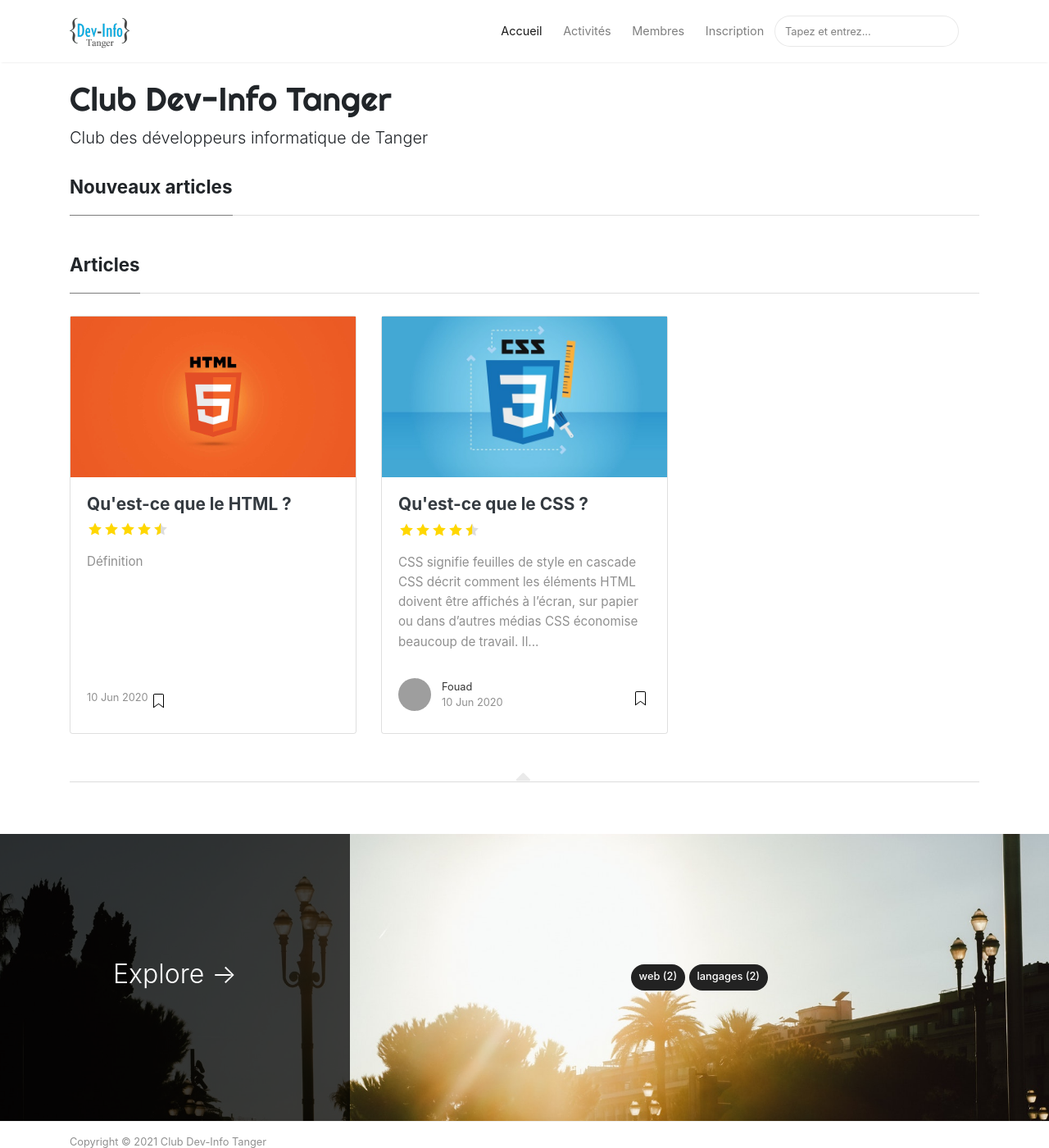
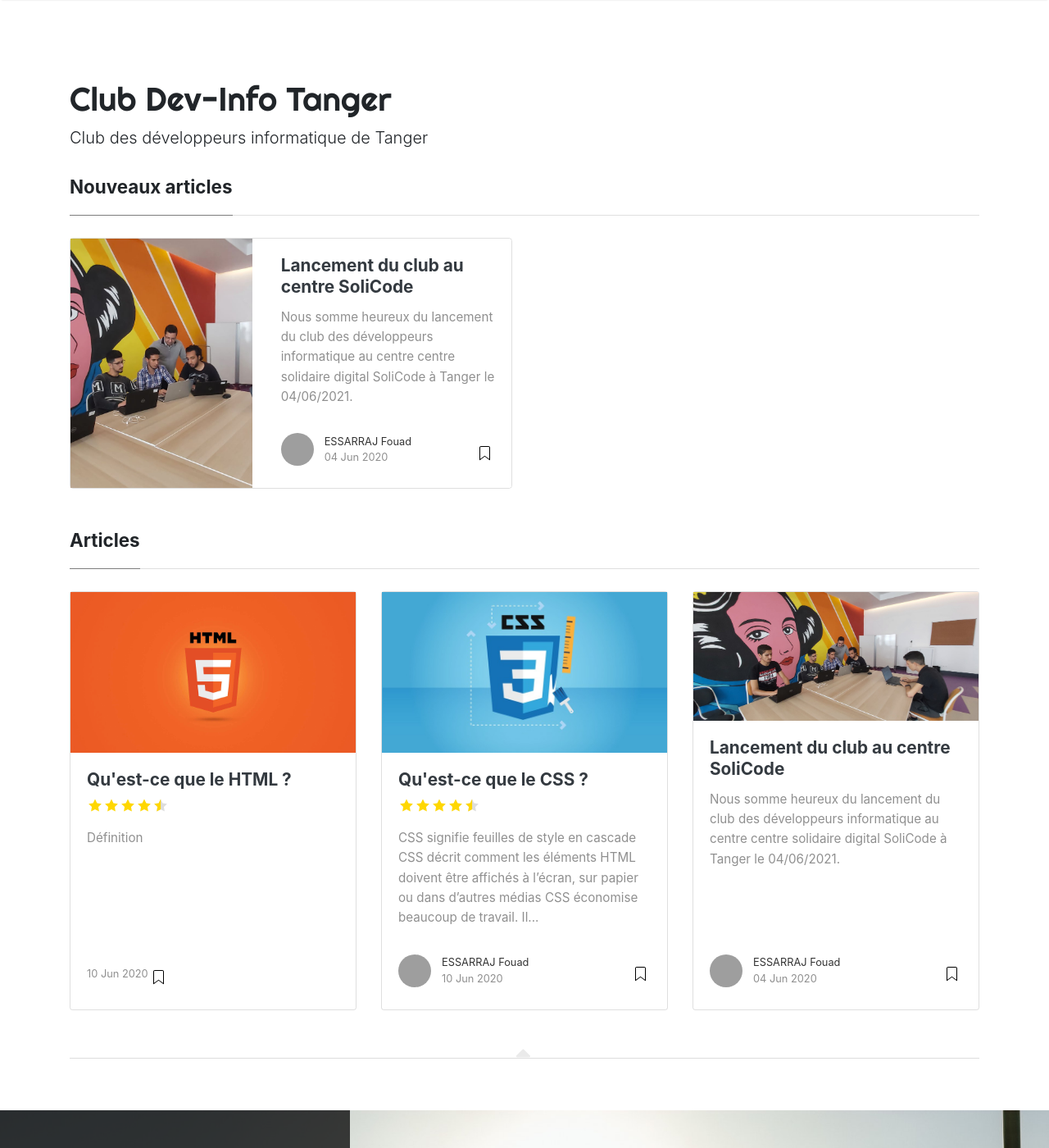
Before and after one commit to club-dev-info/club-dev-info.github.io, a Jekyll site: the page built from index.html, in a window 1280 px wide and 1400 px high. Shown: the whole window at 82% size. Built offline with Jekyll 4.4.1, drawn with Linux system fonts in a browser that asks for light colours; nearby versions of some CDN libraries; the list of posts is cut into pages by our own code; some of the changed text lies outside the part shown; grey boxes are pictures that could not be loaded.

Commit message:
création de l'article : Lancement du club au centre SoliCode

```diff
--- a/_config.yml
+++ b/_config.yml
@@ -26,16 +26,19 @@ collections:
   technologies:
     output: true
     permalink: /technologies/:title/
+  authors:
+    output: true
+    permalink: /auteurs/:title/
 
 # Authors
-authors:
-  essarraj:
-    name: ESSARRAJ
-    display_name: Fouad
-    gravatar: e56154546cf4be74e393c62d1ae9f9d4
-    email: essarraj.fouad@gmail.com
-    web: https://www.essarrajfouad.com
-    description: "J'aide les étudiants, élèves ingénieur et stagiaires à développer leurs compétences en développement d’application."
+#authors:
+#  essarraj:
+#    name: ESSARRAJ
+#    display_name: ESSARRAJ Fouad
+#    gravatar: e1cd7eaea3fcf6c1e320fd9378713d4f
+#    email: essarraj.fouad@gmail.com
+#    web: https://www.essarrajfouad.com
+#    description: "J'aide les étudiants, élèves ingénieur et stagiaires à développer leurs compétences en développement d’application."
 
 # Plugins
 plugins:
--- a/_includes/featuredbox.html
+++ b/_includes/featuredbox.html
@@ -34,6 +34,7 @@
                         <div class="card-footer b-0 bg-white mt-auto">
                             <div class="wrapfooter">
                                 {% if post.author %}
+                                {% assign author = site.authors | find: "reference", post.author %}
                                 <span class="meta-footer-thumb">
                                 {% if author.avatar %}
                                 <img class="author-thumb" src="{{site.baseurl}}/{{ author.avatar }}" alt="{{ author.display_name }}">
--- a/_includes/postbox.html
+++ b/_includes/postbox.html
@@ -30,6 +30,7 @@
         <div class="card-footer bg-white">
             <div class="wrapfooter">
                 {% if post.author %}
+                {% assign author = site.authors | find: "reference", post.author %}
                 <span class="meta-footer-thumb">
                 {% if author.avatar %}
                 <img class="author-thumb" src="{{site.baseurl}}/{{ author.avatar }}" alt="{{ author.display_name }}">
--- /dev/null
+++ b/_posts/2020-06-4-lancement-club-au-centre-solicode.md
@@ -0,0 +1,23 @@
+---
+layout: post
+author : essarraj
+title:  "Lancement du club au centre SoliCode"
+categories: [ Rencontre, Saison 3 ]
+tags: [solicode, objectif]
+image: assets/images/posts/lancement-du-club-au-centre-solicode/membres.jpg
+description: "Lancement de club des développeurs informatique au centre solidaire digital SoliCode à Tanger"
+featured: true
+---
+
+Nous somme heureux du lancement du club des développeurs informatique au centre centre solidaire digital SoliCode à Tanger le 04/06/2021.
+
+Dans notre première rencontre, nous avons discuté sur l'objectif de club à atteindre et les activités que nous pouvons réaliser dans le centre. Nous avons mis d'accord sur l'objectif principale de notre club qui est : l'insertion professionnelle.
+
+Nous avons mis d'accord sur deux activités :
+- Motivation des membre pour la création de leurs portfolio numérique.
+- Organisation d'une journée d'initiation à la programmation.
+
+
+## Références
+
+- [solicode.co](https://solicode.co/)
```
Also changed, not shown: _authors/essarraj.md (added, +15 -0 lines), _layouts/post.html (+20 -4 lines), _layouts/post copy.html (added), assets/images/posts/lancement-du-club-au-centre-solicode/membres.jpg (added).
